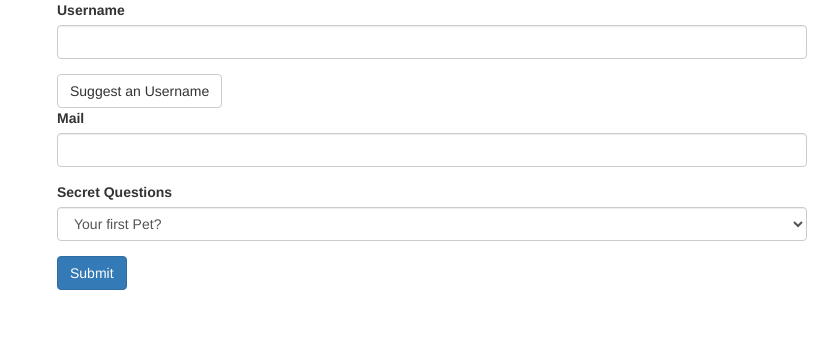
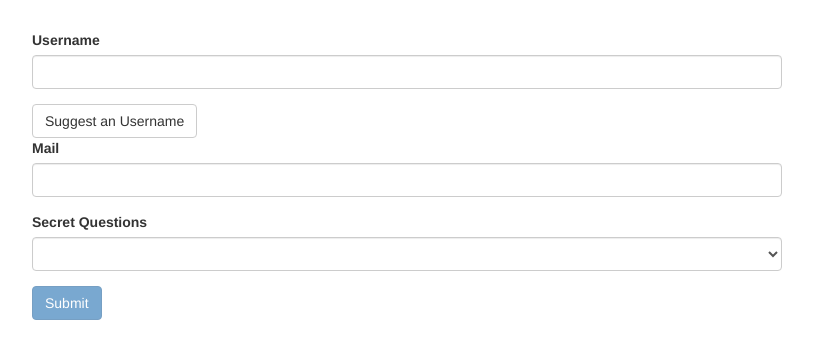
Before and after one commit to anyazhai/workPrep, an Angular app: page / in a window 1280 px wide. Shown: the top 358 px of the page, without its empty margins (208-1046 px from the left). Built offline with nearby package versions, Linux system fonts and the light colour scheme.

Commit message:
TD form validation

```diff
--- a/src/app/forms-example/forms-example.component.css
+++ b/src/app/forms-example/forms-example.component.css
@@ -0,0 +1,7 @@
+.container{
+    margin: 30px;
+}
+
+input.ng-invalid.ng-touched, select.ng-invalid.ng-touched{
+    border: 1px solid red;
+}
--- a/src/app/forms-example/forms-example.component.html
+++ b/src/app/forms-example/forms-example.component.html
@@ -1,15 +1,17 @@
 <div class="container">
     <div class="row">
       <div class="col-xs-12 col-sm-10 col-md-8 col-sm-offset-1 col-md-offset-2">
-        <form>
+        <!-- <form (ngSubmit)="onSubmit(f)" #f="ngForm"> -->
+        <form (ngSubmit)="onSubmit()" #f="ngForm">
           <div id="user-data">
             <div class="form-group">
               <label for="username">Username</label>
               <input type="text"
               id="username"
               class="form-control"
-              ngModule
-              name="username">
+              ngModel
+              name="username"
+              required>
             </div>
             <button class="btn btn-default" type="button">Suggest an Username</button>
             <div class="form-group">
@@ -17,8 +19,12 @@
               <input type="email"
               id="email"
               class="form-control"
-              ngModule
-              name="email">
+              ngModel
+              name="email"
+              required
+              email
+              #email="ngModel">
+              <span class="help-block" *ngIf="!email.valid && email.touched">Please enter a valid email</span>
             </div>
           </div>
           <div class="form-group">
@@ -26,13 +32,16 @@
             <select
             id="secret"
             class="form-control"
-            ngModule
+            ngModel
             name="secret">
               <option value="pet">Your first Pet?</option>
               <option value="teacher">Your first teacher?</option>
             </select>
           </div>
-          <button class="btn btn-primary" type="submit">Submit</button>
+          <button
+          class="btn btn-primary"
+          type="submit"
+          [disabled]="!f.valid">Submit</button>
         </form>
       </div>
     </div>
--- a/src/app/forms-example/forms-example.component.ts
+++ b/src/app/forms-example/forms-example.component.ts
@@ -1,4 +1,5 @@
-import { Component } from '@angular/core';
+import { Component, ViewChild } from '@angular/core';
+import { NgForm } from '@angular/forms';
 
 @Component({
   selector: 'app-forms-example',
@@ -6,5 +7,18 @@ import { Component } from '@angular/core';
   styleUrl: './forms-example.component.css'
 })
 export class FormsExampleComponent {
+  @ViewChild('f') signupForm: NgForm;
 
+  suggestUserName(){
+    const suggestedName = 'Superuser'
+  }
+
+  // onSubmit(form: NgForm){
+  //   console.log(form)
+  // }
+
+  onSubmit(){
+    console.log(this.signupForm.value)
+    console.log(this.signupForm.valid)
+  }
 }
```
